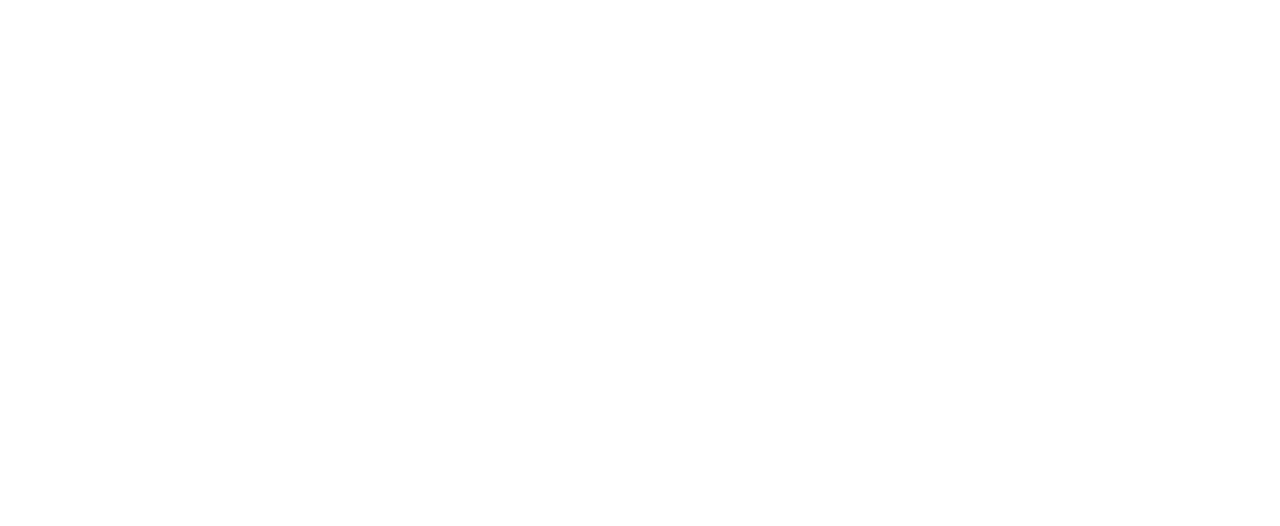
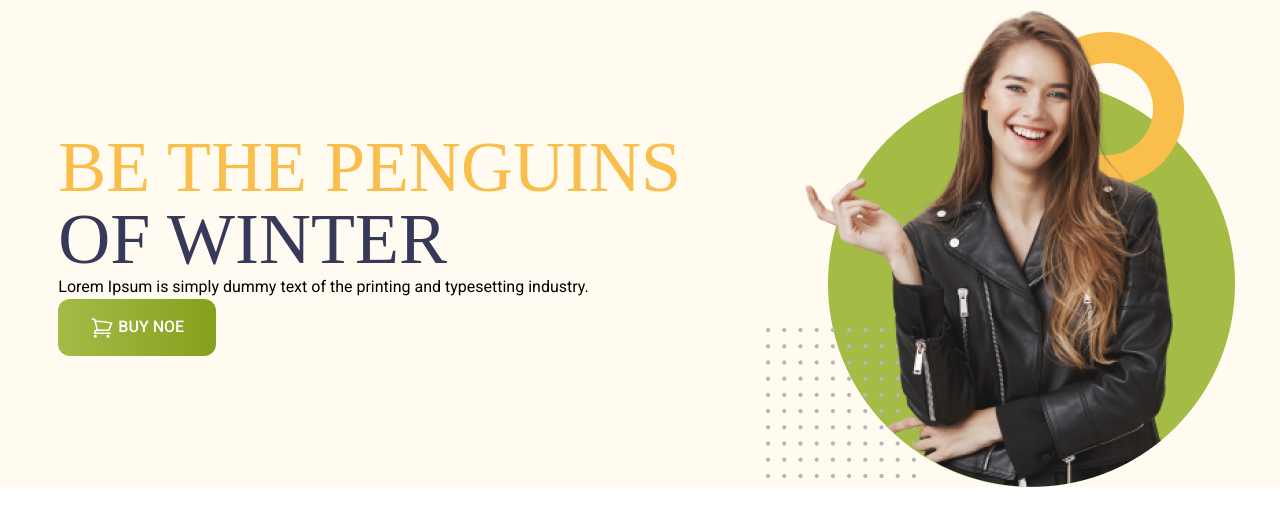
Before and after one commit to Sutradhar2071/penguin-fashion, a plain HTML site: page index.html in a window 1280 px wide. Drawn offline with nearby package versions, Linux system fonts and the light colour scheme.

Commit message:
font add and header banner

```diff
--- a/index.html
+++ b/index.html
@@ -5,10 +5,47 @@
     <meta name="viewport" content="width=device-width, initial-scale=1.0">
     <title>penguin fashion</title>
     <script src="https://unpkg.com/@tailwindcss/browser@4"></script>
+    <link rel="preconnect" href="https://fonts.googleapis.com">
+    <link rel="preconnect" href="https://fonts.gstatic.com" crossorigin>
+    <link href="https://fonts.googleapis.com/css2?family=Roboto:ital,wght@0,100..900;1,100..900&display=swap" rel="stylesheet">
+    <style>
+        .roboto {
+  font-family: "Roboto", serif;
+}
+.bebas-neue{
+  font-family: "Bebas Neue", serif;
+}
+
+
+    </style>
 </head>
-<body>
-    <header>
+<body class="roboto">
+    <header class="bg-[#FFFBF0] pl-4">
+        <!-- navbar start -->
+        <nav>
 
+        </nav>
+        <!-- banner start -->
+        <div class="md:flex md:items-center md:justify-around">
+            <div>
+                <h1 class="text-7xl uppercase bebas-neue">
+                    <span class="text-[#FABE4C]">Be the Penguins</span>
+                    <br>
+                    <span class="text-[#363958]">of Winter</span>
+                    </h1>
+                    <p>Lorem Ipsum is simply dummy text of the printing
+                        and typesetting industry.</p>
+                        <button class="bg-amber-600 px-8 py-4 rounded-xl font-medium text-white bg-gradient-to-r from-[#A4BC46] to-[#85A019]">
+                            <svg xmlns="http://www.w3.org/2000/svg" fill="none" viewBox="0 0 24 24" stroke-width="1.5" stroke="currentColor" class="size-6 text-white inline">
+                                <path stroke-linecap="round" stroke-linejoin="round" d="M2.25 3h1.386c.51 0 .955.343 1.087.835l.383 1.437M7.5 14.25a3 3 0 0 0-3 3h15.75m-12.75-3h11.218c1.121-2.3 2.1-4.684 2.924-7.138a60.114 60.114 0 0 0-16.536-1.84M7.5 14.25 5.106 5.272M6 20.25a.75.75 0 1 1-1.5 0 .75.75 0 0 1 1.5 0Zm12.75 0a.75.75 0 1 1-1.5 0 .75.75 0 0 1 1.5 0Z" />
+                              </svg>
+
+                            BUY NOE</button>
+            </div>
+            <div>
+                <img src="images/model.png" alt="">
+            </div>
+        </div>
     </header>
     <main>
 
```
